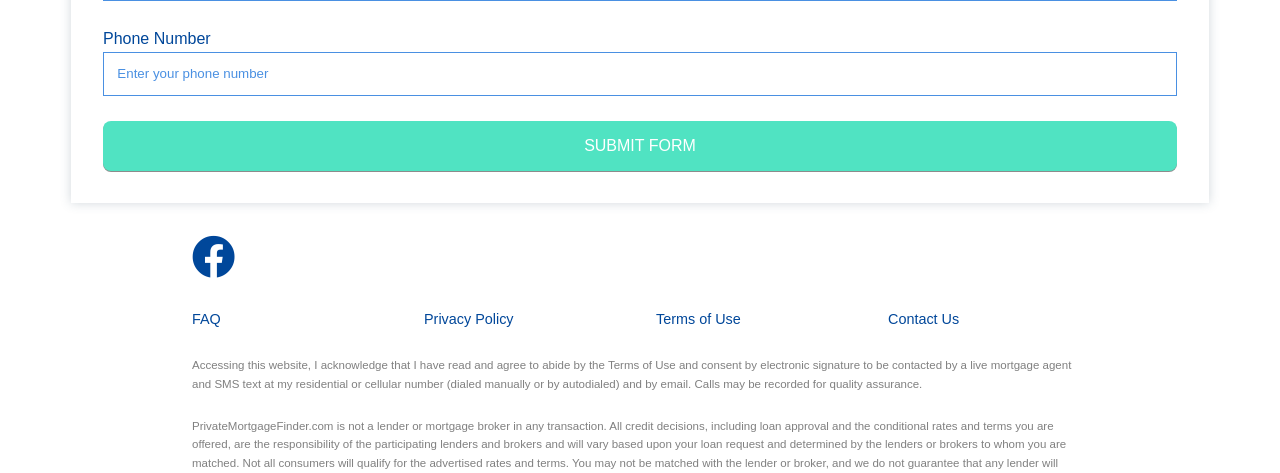
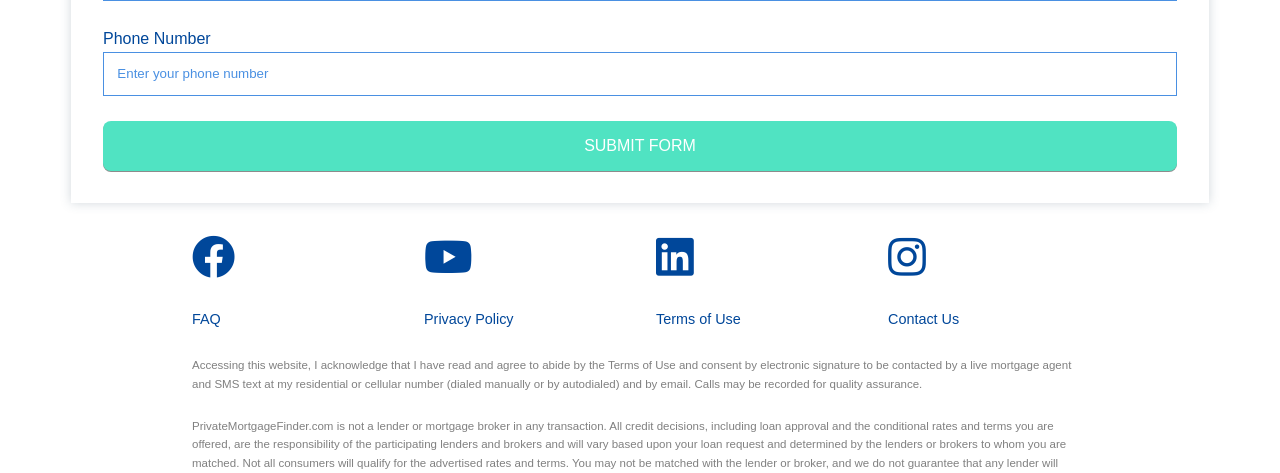
Before and after one commit to maxivy138/pmf_project, a Django app: template templates/pages/basicinfo.html in a window 1280 px wide. Shown: the part 2162-2635 px from the top of the page. Run offline with Django 3.2, Linux system fonts and the light colour scheme; the template is opened without the code that fills it, so the values that code supplies are empty; some libraries are stand-ins or nearby versions.

Commit message:
javascript changes + footer

```diff
--- a/templates/pages/basicinfo.html
+++ b/templates/pages/basicinfo.html
@@ -188,7 +188,7 @@
 $(function() {
    $('input[name=financetype]').change(function() {
        var value = $('input[name=financetype]:checked').val()
-       if (value == 'refinance') {
+       if (value == '2ndmortgage') {
            $('#secondmortgage').hide()
        } else {
            $('#secondmortgage').show()
--- a/templates/partials/_footer.html
+++ b/templates/partials/_footer.html
@@ -2,7 +2,16 @@
 <footer class="footer">
         <div class="footer-cols">
                 <ul>
-                    <li><a href="https://www.facebook.com/364470424192691" target="_blank"><i class="fab fa-facebook fa-3x"></i></a></li>
+                        <li><a href="https://www.facebook.com/364470424192691" target="_blank"><i class="fab fa-facebook fa-3x"></i></a></li>
+                </ul>
+                <ul>
+                        <li><a href="https://www.youtube.com/channel/UCBV7Fz5SJbB6ZdFIasJ1Mog" target="_blank"><i class="fab fa-youtube fa-3x"></i></a></li>
+                </ul>
+                <ul>
+                        <li><a href="https://www.linkedin.com/company/privatemortgagefinder/" target="_blank"><i class="fab fa-linkedin fa-3x"></i></a></li>
+                </ul>
+                <ul>
+                        <li><a href="https://www.instagram.com/private.mortgage.finder/" target="_blank"><i class="fab fa-instagram fa-3x"></i></a></li>
                 </ul>
         </div>
         <br>
--- a/templates/partials/_navbar.html
+++ b/templates/partials/_navbar.html
@@ -4,6 +4,5 @@
         <div class="showcase-top">
                 <div><a href="/"><img src="{% static 'img/test_logo.png' %}"></a></div>
                 <a href="/info" class="btn btn-rounded">Apply Now</a>
-
         </div>
 </nav>
```
